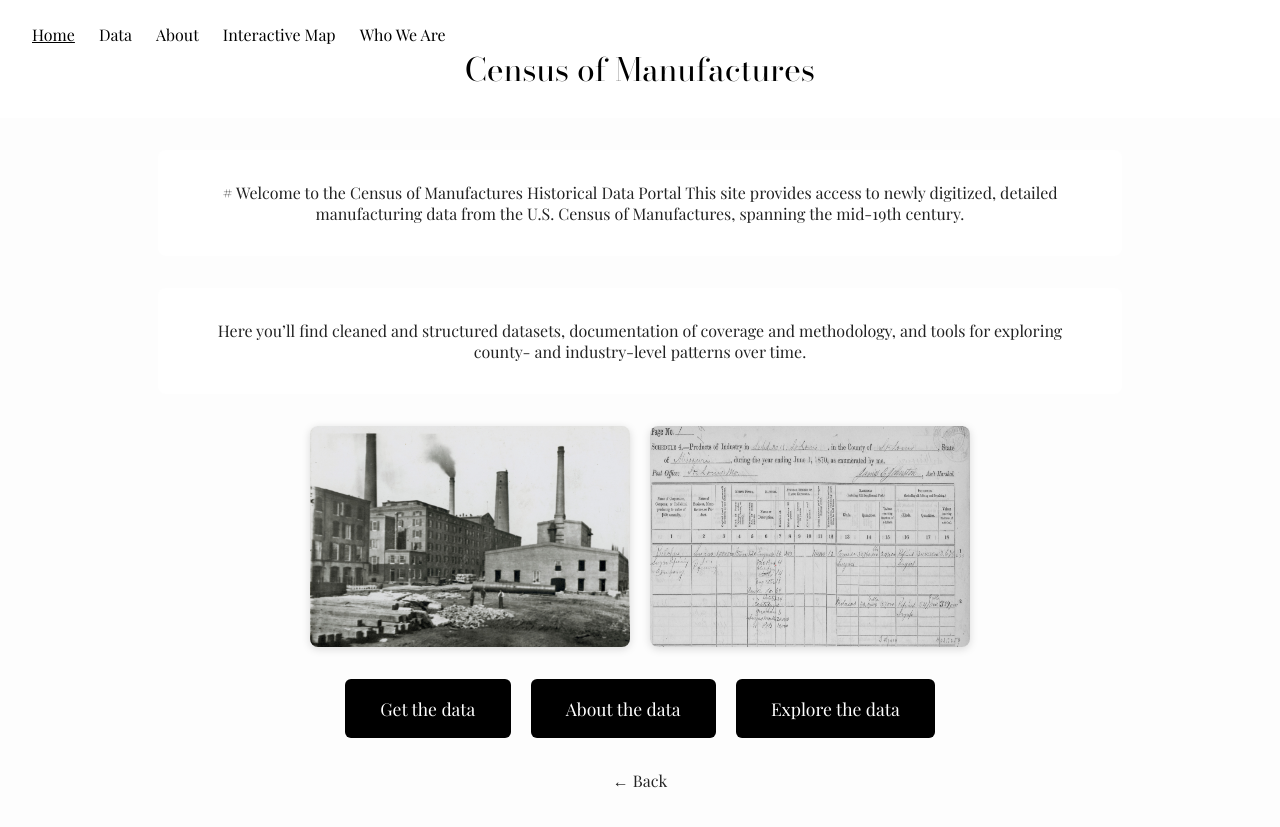
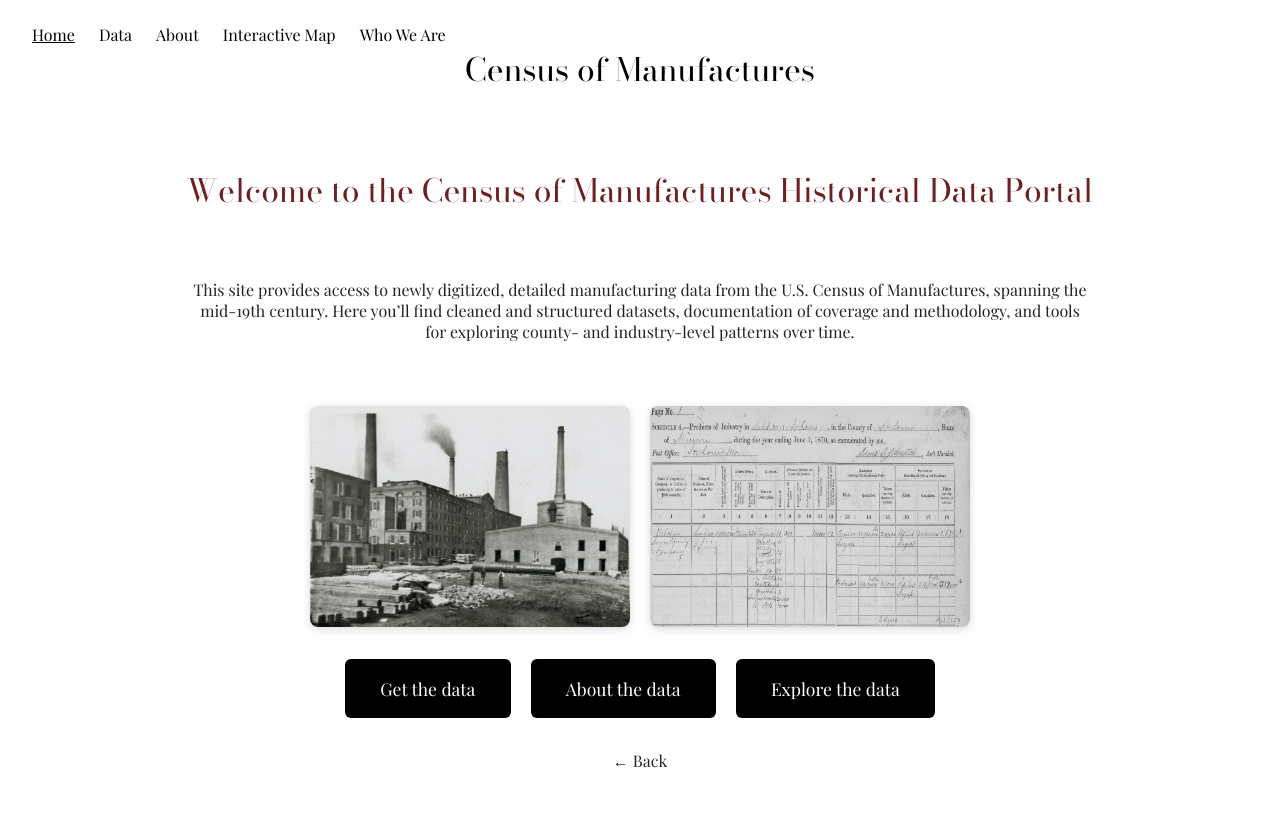
Before and after one commit to allen-otterstrom/CMF_data, a Jekyll site: the page built from index.md, in a window 1280 px wide. Shown: the top 827 px of the page. Built offline with Jekyll 4.4.1, drawn with Linux system fonts in a browser that asks for light colours.

Commit message:
Update index.md

```diff
--- a/index.md
+++ b/index.md
@@ -3,14 +3,11 @@ layout: default
 title: Historical Census of Manufactures Microdata
 ---
 
-<div class="homepage-text">
-  # Welcome to the Census of Manufactures Historical Data Portal
-
-  This site provides access to newly digitized, detailed manufacturing data from the U.S. Census of Manufactures, spanning the mid-19th century.
-</div>
+# Welcome to the Census of Manufactures Historical Data Portal
 
 <div class="homepage-text">
-Here you’ll find cleaned and structured datasets, documentation of coverage and methodology, and tools for exploring county- and industry-level patterns over time.
+  This site provides access to newly digitized, detailed manufacturing data from the U.S. Census of Manufactures, spanning the mid-19th century.
+  Here you’ll find cleaned and structured datasets, documentation of coverage and methodology, and tools for exploring county- and industry-level patterns over time.
 </div>
 
 <div class="image-container">
@@ -23,3 +20,10 @@ Here you’ll find cleaned and structured datasets, documentation of coverage an
   <a href="about.html">About the data</a>
   <a href="explore.html">Explore the data</a>
 </div>
+
+<style>
+  body.page-index {
+    background-color: #fff;  /* same as header */
+    color: #222;             /* optional: text color */
+}
+</style>
```
